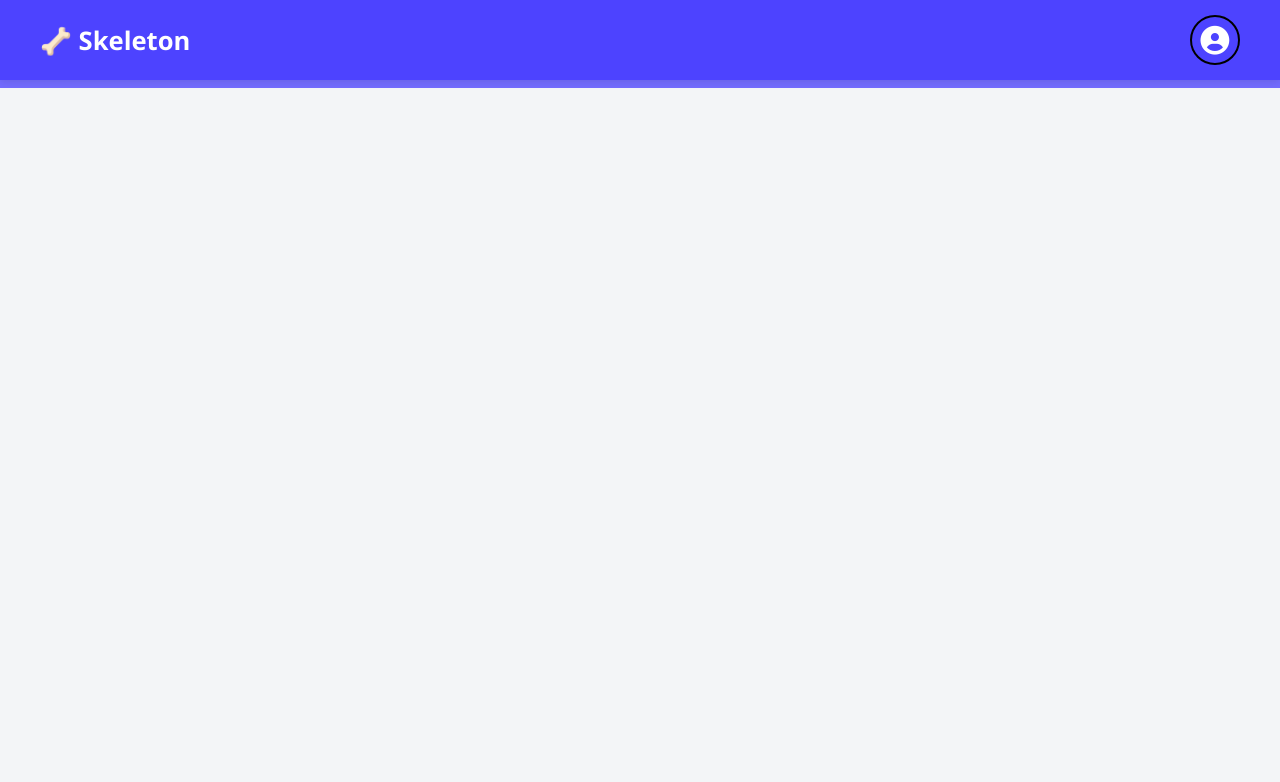
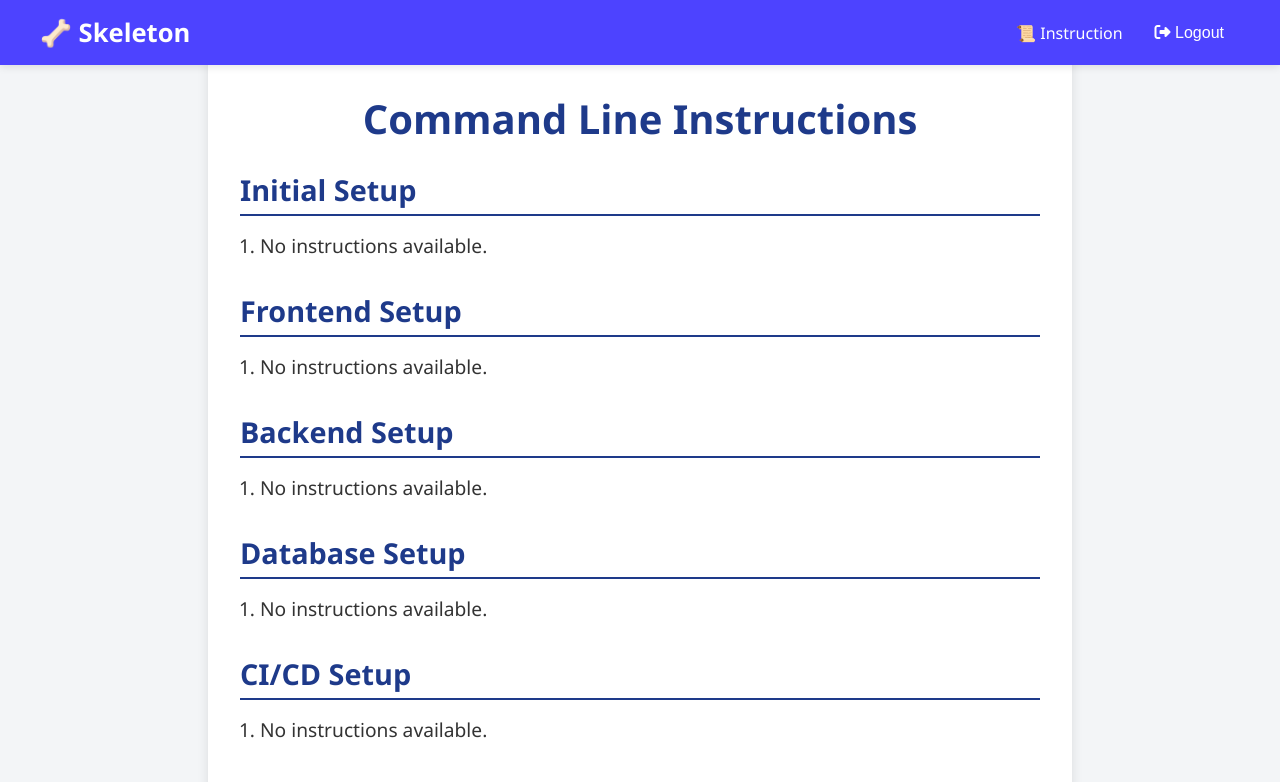
Before and after one commit to rishabhworks/The-Semicolon-Squad, a React (Create React App) app in the folder frontend/skeleton/: page /Instruction in a window 1280 px wide. Shown: the top 782 px of the page. Built offline with nearby package versions, Linux system fonts and the light colour scheme; sample sign-in values are in the browser's storage.

Commit message:
Add Instruction route and enhance Header with navigation link

```diff
--- a/frontend/skeleton/src/App.js
+++ b/frontend/skeleton/src/App.js
@@ -30,7 +30,8 @@ function AppWrapper() {
   }, []);
 
   // Define secure (authenticated) routes
-  const securePaths = ["/home"];
+  const securePaths = ["/home", "/Instruction"];
+
   const isSecurePage = securePaths.includes(location.pathname);
 
   return (
@@ -50,7 +51,18 @@ function AppWrapper() {
             isAuthenticated ? <HomePage /> : <Navigate to="/login" replace />
           }
         />
-        <Route path="/InstructionResultPage" element={<InstructionResultPage />} />
+        <Route
+          path="/Instruction"
+          element={
+            isAuthenticated ? (
+              <InstructionResultPage />
+            ) : (
+              <Navigate to="/login" replace />
+            )
+          }
+        />
+
+
       </Routes>
       <Footer />
     </>
--- a/frontend/skeleton/src/Components/Header/Header.css
+++ b/frontend/skeleton/src/Components/Header/Header.css
@@ -97,3 +97,17 @@
 .logout-btn:hover {
   color: #ff5252;
 }
+
+.instruction-link {
+  margin-right: 1rem;
+  font-size: 1rem;
+  text-decoration: none;
+  color: white;
+  background: none;
+  border: none;
+  cursor: pointer;
+}
+
+.instruction-link:hover {
+  color: #ffd700;
+}
--- a/frontend/skeleton/src/Components/Header/Header.js
+++ b/frontend/skeleton/src/Components/Header/Header.js
@@ -2,7 +2,6 @@ import React, { useState } from "react";
 import { Link, useNavigate } from "react-router-dom";
 import "@fortawesome/fontawesome-free/css/all.min.css";
 import "./Header.css";
-
 
 const Header = ({ isAuthenticated, setIsAuthenticated, showLogoutOnlyOnSecurePages }) => {
   const [dropdownOpen, setDropdownOpen] = useState(false);
@@ -16,15 +15,23 @@ const Header = ({ isAuthenticated, setIsAuthenticated, showLogoutOnlyOnSecurePag
     navigate("/login");
   };
 
-  const shouldShowLogout = showLogoutOnlyOnSecurePages && isAuthenticated;
-
   return (
     <header className="main-header">
       <div className="logo">
         <Link to="/">🦴 Skeleton</Link>
       </div>
+
       <nav className="nav-links">
-        {!shouldShowLogout ? (
+        {isAuthenticated ? (
+          <>
+            <Link to="/Instruction" className="instruction-link">
+              📜 Instruction
+            </Link>
+            <button className="logout-btn" onClick={handleLogout}>
+              <i className="fas fa-sign-out-alt"></i> Logout
+            </button>
+          </>
+        ) : (
           <div className="dropdown">
             <button className="dropdown-btn" onClick={toggleDropdown}>
               <i className="fas fa-user-circle"></i>
@@ -36,10 +43,6 @@ const Header = ({ isAuthenticated, setIsAuthenticated, showLogoutOnlyOnSecurePag
               </div>
             )}
           </div>
-        ) : (
-          <button className="logout-btn" onClick={handleLogout}>
-            <i className="fas fa-sign-out-alt"></i> Logout
-          </button>
         )}
       </nav>
     </header>
--- a/frontend/skeleton/src/Components/InstructionResultPage/InstructionResultPage.js
+++ b/frontend/skeleton/src/Components/InstructionResultPage/InstructionResultPage.js
@@ -1,7 +1,7 @@
 import React from 'react';
 import './InstructionResultPage.css';
 
-const InstructionResultPage = ({ steps }) => {
+const InstructionResultPage = ({ steps = {} }) => {
   return (
     <div className="instruction-container">
       <h1 className="instruction-title">Command Line Instructions</h1>
@@ -10,7 +10,7 @@ const InstructionResultPage = ({ steps }) => {
       <div className="step-section">
         <h2 className="step-section-title">Initial Setup</h2>
         <ol className="step-list">
-          {steps.initialSetup && steps.initialSetup.length > 0 ? (
+          {steps.initialSetup?.length ? (
             steps.initialSetup.map((step, index) => (
               <li key={index} className="step-item">{step}</li>
             ))
@@ -24,7 +24,7 @@ const InstructionResultPage = ({ steps }) => {
       <div className="step-section">
         <h2 className="step-section-title">Frontend Setup</h2>
         <ol className="step-list">
-          {steps.frontendSetup && steps.frontendSetup.length > 0 ? (
+          {steps.frontendSetup?.length ? (
             steps.frontendSetup.map((step, index) => (
               <li key={index} className="step-item">{step}</li>
             ))
@@ -38,7 +38,7 @@ const InstructionResultPage = ({ steps }) => {
       <div className="step-section">
         <h2 className="step-section-title">Backend Setup</h2>
         <ol className="step-list">
-          {steps.backendSetup && steps.backendSetup.length > 0 ? (
+          {steps.backendSetup?.length ? (
             steps.backendSetup.map((step, index) => (
               <li key={index} className="step-item">{step}</li>
             ))
@@ -52,7 +52,7 @@ const InstructionResultPage = ({ steps }) => {
       <div className="step-section">
         <h2 className="step-section-title">Database Setup</h2>
         <ol className="step-list">
-          {steps.databaseSetup && steps.databaseSetup.length > 0 ? (
+          {steps.databaseSetup?.length ? (
             steps.databaseSetup.map((step, index) => (
               <li key={index} className="step-item">{step}</li>
             ))
@@ -66,7 +66,7 @@ const InstructionResultPage = ({ steps }) => {
       <div className="step-section">
         <h2 className="step-section-title">CI/CD Setup</h2>
         <ol className="step-list">
-          {steps.ciCdSetup && steps.ciCdSetup.length > 0 ? (
+          {steps.ciCdSetup?.length ? (
             steps.ciCdSetup.map((step, index) => (
               <li key={index} className="step-item">{step}</li>
             ))
@@ -76,7 +76,7 @@ const InstructionResultPage = ({ steps }) => {
         </ol>
       </div>
 
-      {/* Bash Script Section - Emphasized */}
+      {/* Bash Script Section */}
       <h2 className="script-title">Your Setup Bash Script</h2>
       <pre className="bash-script">
         {steps.bashScript || "No bash script available."}
```
